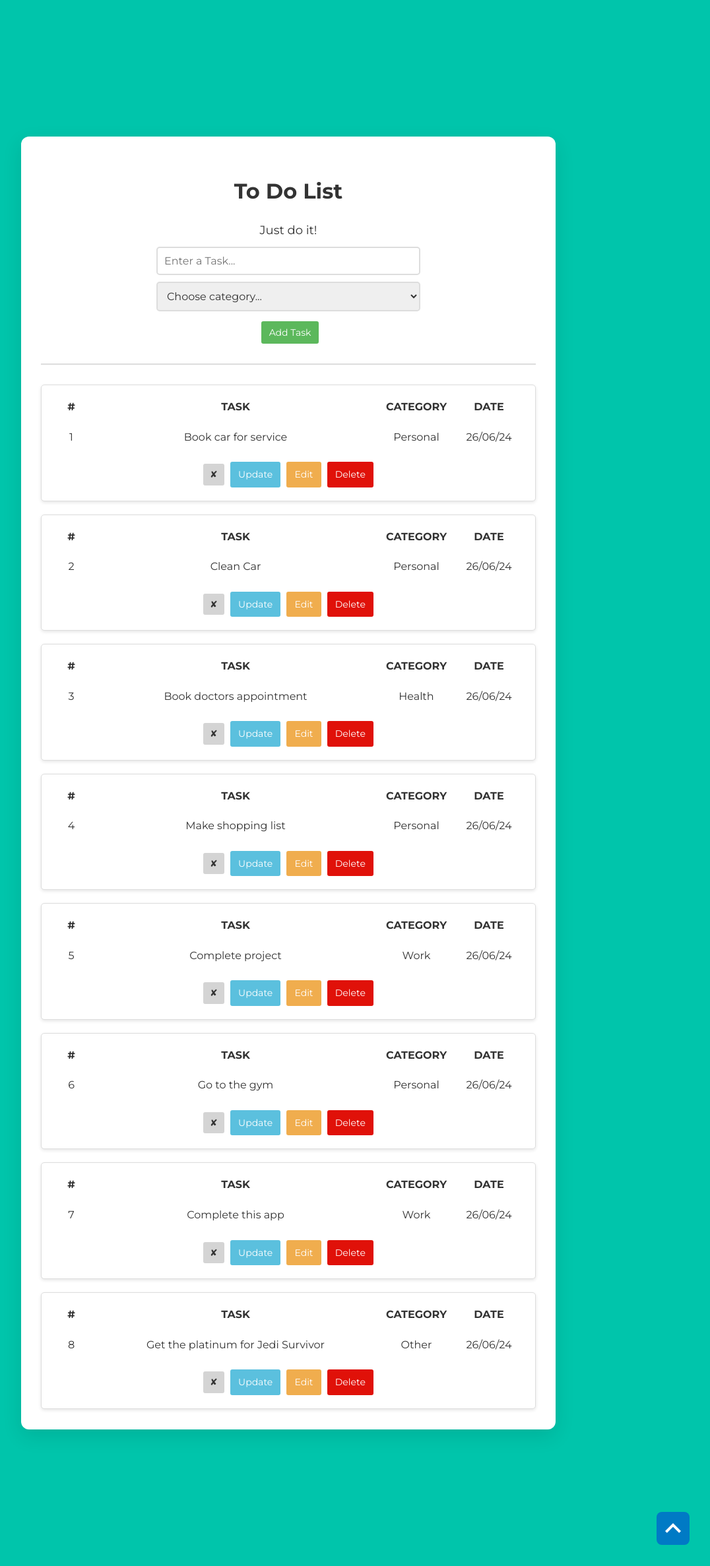
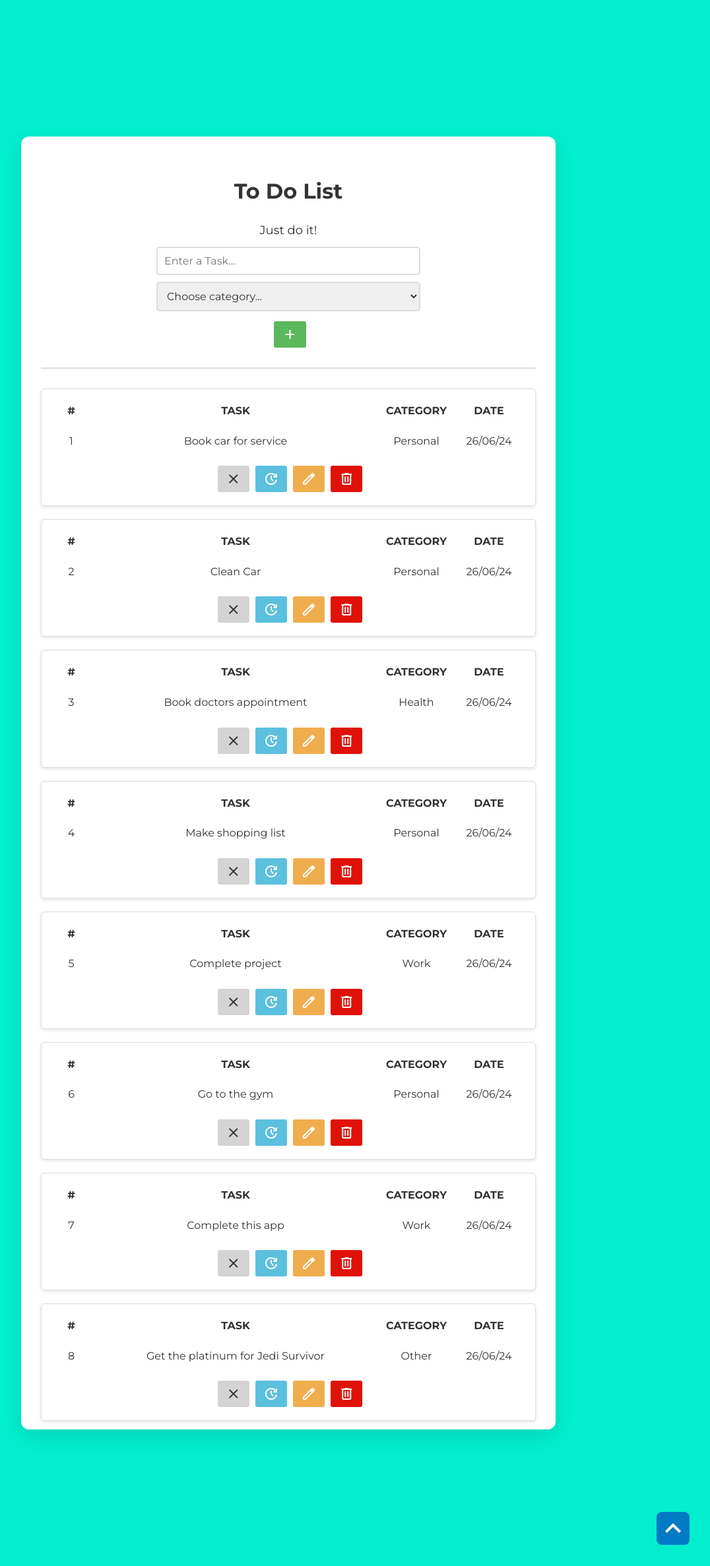
Before and after one commit to SamJ8/TODO-Flask-App, a Flask app: page / in a window 1280 px wide. Shown: the whole page at 66% size, without its empty margins (203-1279 px from the left). Run offline with Flask 3, Linux system fonts and the light colour scheme.

Commit message:
added nicer buttons

```diff
--- a/website/static/style.css
+++ b/website/static/style.css
@@ -4,7 +4,7 @@ body {
     line-height: 1.6;
     margin: 0;
     padding: 0;
-    background-color: #00c5ab;
+    background-color: #03eece;
     display: flex;
     justify-content: center;
     align-items: center;
@@ -129,11 +129,35 @@ hr {
 .ui.label.gray {
     background-color: #d4d4d4;
     color: #333;
+    padding: 8px 12px;
+    margin: 5px 0 0 5px;
+    font-size: 14px;
+    border: none;
+    border-radius: 3px;
+    cursor: pointer;
+    transition: background-color 0.3s ease;
+    display: inline-flex;
+    justify-content: center;
+    align-items: center;
+    cursor: default;
+
 }
+
 
 .ui.label.green {
     background-color: #5cb85c;
     color: #fff;
+    padding: 8px 12px;
+    margin: 5px 0 0 5px;
+    font-size: 14px;
+    border: none;
+    border-radius: 3px;
+    cursor: pointer;
+    transition: background-color 0.3s ease;
+    display: inline-flex;
+    justify-content: center;
+    align-items: center;
+    cursor: default;
 }
 
 .ui.button {
@@ -144,6 +168,10 @@ hr {
     border-radius: 3px;
     cursor: pointer;
     transition: background-color 0.3s ease;
+
+    display: inline-flex;
+    justify-content: center;
+    align-items: center;
 }
 
 .ui.button.blue {
@@ -176,7 +204,16 @@ hr {
 .ui.button.purple {
     background-color: #237fb9;
     color: #fff;
-    padding: 5px 14px;
+    padding: 8px 12px;
+    margin: 5px 0 0 5px;
+    font-size: 14px;
+    border: none;
+    border-radius: 3px;
+    cursor: pointer;
+    transition: background-color 0.3s ease;
+    display: inline-flex;
+    justify-content: center;
+    align-items: center;
 }
 
 .ui.button.puple:hover {
--- a/website/templates/base.html
+++ b/website/templates/base.html
@@ -8,6 +8,7 @@
     <link rel="stylesheet" href="{{ url_for('static', filename='style.css') }}">
     <link rel="stylesheet" href="https://fonts.googleapis.com/css2?family=Material+Symbols+Outlined:opsz,wght,FILL,GRAD@20..48,100..700,0..1,-50..200" /><link href="https://fonts.googleapis.com/icon?family=Material+Icons" rel="stylesheet">
     <link href="https://fonts.googleapis.com/css2?family=Montserrat:ital,wght@0,100..900;1,100..900&display=swap" rel="stylesheet">
+    <link href="https://fonts.googleapis.com/css2?family=Material+Symbols+Rounded" rel="stylesheet">
 
 </head>
 
--- a/website/templates/index.html
+++ b/website/templates/index.html
@@ -20,7 +20,9 @@
                     <option value="Health">Health</option>
                     <option value="Other">Other</option>
                   </select>
-                <button class="ui button green" type="submit" >Add Task</button>
+                <button class="ui button green" type="submit" ><span class="material-symbols-rounded">
+                    add
+                    </span></button>
                 {% if message %} <!-- MESSAGE TO DISPLAY ONCE TASK HAS BEEN ADDED-->
                 <p>{{message}}</p>
                 {% endif %}
@@ -44,14 +46,24 @@
             <p>{{todo.date.strftime("%d/%m/%y")}}</p>
             </div>
             {% if todo.complete == False %}
-            <span class="ui gray label">&#10008;</span> <!-- MARKING THE TASK DONE AS COMPLETE-->
+            <span class="ui gray label">
+                <span class="material-symbols-rounded">close</span>
+            </span> <!-- MARKING THE TASK DONE AS COMPLETE-->
             {% else %}
-            <span class="ui green label">&#10004</span>
+            <span class="ui green label">
+                <span class="material-symbols-rounded">check</span>
+            </span>
             {% endif %}
 
-            <a class="ui blue button" href="{{ url_for('my_view.update', todo_id = todo.id) }}">Update</a>
-            <a class="ui yellow button" href="{{ url_for('my_view.edit', todo_id = todo.id) }}">Edit</a>
-            <a class="ui red button" href="{{ url_for('my_view.delete', todo_id = todo.id) }}">Delete</a>
+            <a class="ui blue button" href="{{ url_for('my_view.update', todo_id = todo.id) }}">
+                <span class="material-symbols-rounded">update</span>
+            </a>
+            <a class="ui yellow button" href="{{ url_for('my_view.edit', todo_id=todo.id) }}">
+                <span class="material-symbols-rounded">edit</span>
+            </a>
+            <a class="ui red button"  href="{{ url_for('my_view.delete', todo_id = todo.id) }}">
+                <span class="material-symbols-rounded">delete</span>
+            </a>
         </div>
 
         {% endfor %}
```
Also changed, not shown: website/templates/edit.html (+6 -2 lines), instance/db.sqlite.
